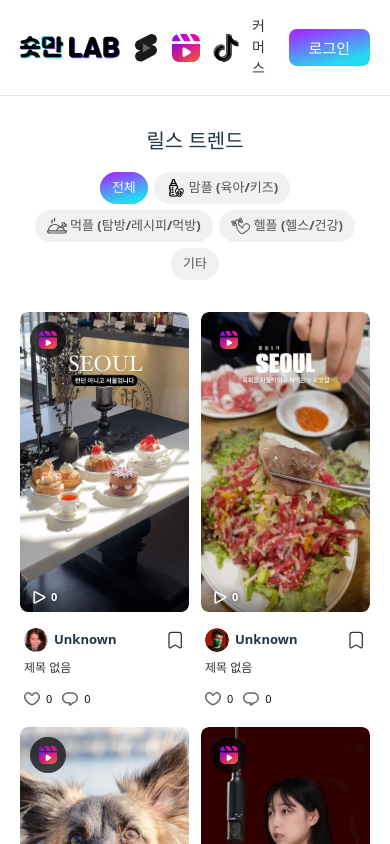
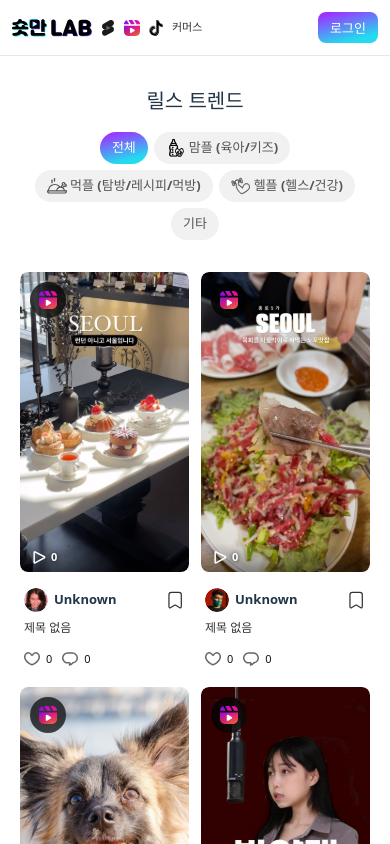
Before and after one commit to devshortman/shortman-mono, a React (Vite) app in the folder frontend/: page /#/reels in a window 390 px wide. Shown: the top 844 px of the page. Built offline with nearby package versions, Linux system fonts and the light colour scheme; no server answers; a web font is replaced by a local one.

Commit message:
fix: header style mobile: header style

```diff
--- a/frontend/src/component/header/header.tsx
+++ b/frontend/src/component/header/header.tsx
@@ -2,7 +2,6 @@ import { useEffect, useState } from 'react';
 import { useNavigate, useLocation } from 'react-router-dom';
 import logo from '../../assets/image/logo.svg';
 import search from '../../assets/image/icon_btn.svg';
-import bookmark from '../../assets/image/icon_btn_mark.svg';
 import youtubeIcon from '../../assets/image/youtube.svg';
 import instaIcon from '../../assets/image/insta.svg';
 import tiktokIcon from '../../assets/image/tiktok.svg';
--- a/frontend/src/component/header/style.css
+++ b/frontend/src/component/header/style.css
@@ -166,46 +166,125 @@
         }
     }
 
-    /* 모바일: 768px 이하 */
+    /* 모바일: 768px 이하 - 이미지 크기는 아래 변수로 조절 가능 */
     @media (max-width: 768px) {
+        --header-mobile-logo-width: 100px;
+        --header-mobile-logo-min-width: 80px;
+        --header-mobile-nav-icon-size: 18px;
+        --header-mobile-action-icon-size: 24px;
+        --header-mobile-avatar-size: 32px;
+
         padding: 16px 20px;
         gap: 12px;
         flex-wrap: nowrap;
+        min-width: 0;
 
         > img {
-            width: 100px;
-            min-width: 80px;
+            width: var(--header-mobile-logo-width);
+            min-width: var(--header-mobile-logo-min-width);
             height: auto;
             object-fit: contain;
+            flex-shrink: 0;
         }
 
         .t {
             gap: 12px;
             font-size: 14px;
             font-weight: 500;
-            /* justify-content: center; */
             flex: 1;
             min-width: 0;
+            overflow-x: auto;
+            overflow-y: hidden;
+            -webkit-overflow-scrolling: touch;
+            scrollbar-width: none;
+        }
+
+        .t::-webkit-scrollbar {
+            display: none;
+        }
+
+        .t .nav-item {
+            flex-shrink: 0;
         }
 
         .t .nav-icon {
-            width: 22px;
-            height: 22px;
+            width: var(--header-mobile-nav-icon-size);
+            height: var(--header-mobile-nav-icon-size);
+            min-width: 0;
+            min-height: 0;
+            max-width: var(--header-mobile-nav-icon-size);
+            max-height: var(--header-mobile-nav-icon-size);
         }
 
         .c {
             gap: 12px;
             flex-shrink: 0;
+            min-width: 0;
         }
 
         .c img {
-            width: 24px;
-            height: 24px;
+            width: var(--header-mobile-action-icon-size);
+            height: var(--header-mobile-action-icon-size);
         }
 
         .c .avatar {
-            width: 32px;
-            height: 32px;
+            width: var(--header-mobile-avatar-size);
+            height: var(--header-mobile-avatar-size);
+        }
+    }
+
+    /* 초소형 모바일: 400px 이하 - 이미지 크기는 아래 변수로 조절 가능 */
+    @media (max-width: 400px) {
+        --header-mobile-logo-width: 80px;
+        --header-mobile-logo-min-width: 60px;
+        --header-mobile-nav-icon-size: 16px;
+        --header-mobile-action-icon-size: 22px;
+        --header-mobile-avatar-size: 28px;
+
+        padding: 12px 12px;
+        gap: 8px;
+
+        > img {
+            width: var(--header-mobile-logo-width);
+            min-width: var(--header-mobile-logo-min-width);
+        }
+
+        .t {
+            gap: 8px;
+            font-size: 12px;
+        }
+
+        .t .nav-icon {
+            width: var(--header-mobile-nav-icon-size);
+            height: var(--header-mobile-nav-icon-size);
+            min-width: 0;
+            min-height: 0;
+            max-width: var(--header-mobile-nav-icon-size);
+            max-height: var(--header-mobile-nav-icon-size);
+        }
+
+        .t .nav-item span {
+            font-size: 11px;
+        }
+
+        .c {
+            gap: 8px;
+        }
+
+        .c img {
+            width: var(--header-mobile-action-icon-size);
+            height: var(--header-mobile-action-icon-size);
+        }
+
+        .c .avatar {
+            width: var(--header-mobile-avatar-size);
+            height: var(--header-mobile-avatar-size);
+        }
+
+        .c .header-login-btn,
+        .c .header-logout-btn {
+            padding: 6px 12px;
+            font-size: 13px;
         }
     }
 }
--- a/frontend/src/config/api.ts
+++ b/frontend/src/config/api.ts
@@ -13,6 +13,7 @@ export const API_BASE_URL = isDevelopment
 export const API_ENDPOINTS = {
   REGIONAL_SHORTS: `${API_BASE_URL}/api/v1/shorts/regional`,
   SHORTS: `${API_BASE_URL}/api/v1/shorts`,
+  CRAWL_KEYWORD: `${API_BASE_URL}/api/v1/shorts/crawl-keyword`,
   HEALTH: `${API_BASE_URL}/health`,
 } as const;
 
--- a/frontend/src/route/admin/admin.tsx
+++ b/frontend/src/route/admin/admin.tsx
@@ -1,6 +1,7 @@
 
 import { useEffect, useState } from 'react';
 import { supabase } from '../../supabaseClient';
+import { API_ENDPOINTS } from '../../config/api';
 
 export default function AdminKeywords() {
   const [keywords, setKeywords] = useState<any[]>([]);
@@ -8,6 +9,12 @@ export default function AdminKeywords() {
   const [testEmail, setTestEmail] = useState('');
   const [testPassword, setTestPassword] = useState('');
   const [authMessage, setAuthMessage] = useState<string | null>(null);
+
+  // 구글 Shorts 키워드 크롤
+  const [crawlKeyword, setCrawlKeyword] = useState('육아');
+  const [crawlHtml, setCrawlHtml] = useState('');
+  const [crawlResult, setCrawlResult] = useState<{ parsed: number; saved: number } | null>(null);
+  const [crawlError, setCrawlError] = useState<string | null>(null);
 
   async function fetchKeywords() {
     const { data } = await supabase.from('keywords').select('*').order('created_at', { ascending: false });
@@ -20,6 +27,29 @@ export default function AdminKeywords() {
   //   setNewKeyword('');
   //   fetchKeywords();
   // }
+
+  async function runCrawlKeyword() {
+    setCrawlResult(null);
+    setCrawlError(null);
+    try {
+      const res = await fetch(API_ENDPOINTS.CRAWL_KEYWORD, {
+        method: 'POST',
+        headers: { 'Content-Type': 'application/json' },
+        body: JSON.stringify({
+          keyword: crawlKeyword.trim() || '육아',
+          html: crawlHtml.trim() || undefined,
+          region: 'korea',
+        }),
+      });
+      const data = await res.json();
+      if (!res.ok) throw new Error(typeof data.detail === 'string' ? data.detail : JSON.stringify(data.detail || '크롤 실패'));
+      setCrawlResult({ parsed: data.parsed, saved: data.saved });
+    } catch (e) {
+      setCrawlError(e instanceof Error ? e.message : '크롤 실패');
+      setCrawlResult({ parsed: 0, saved: 0 });
+      console.error(e);
+    }
+  }
 
   async function createTestUser() {
     setAuthMessage(null);
@@ -67,6 +97,38 @@ export default function AdminKeywords() {
 
       <hr style={{ margin: '32px 0' }} />
 
+      <h2>구글 Shorts 키워드 크롤</h2>
+      <p style={{ fontSize: 14, color: '#666', marginBottom: 12 }}>
+        구글에서 “육아” 등으로 검색한 후 Shorts 탭을 선택하고, 페이지 HTML을 복사해 붙여넣으세요.
+      </p>
+      <div style={{ marginBottom: 8 }}>
+        <input
+          value={crawlKeyword}
+          onChange={(e) => setCrawlKeyword(e.target.value)}
+          placeholder="키워드 (예: 육아)"
+          style={{ width: '100%', maxWidth: 320, padding: 8, marginBottom: 8 }}
+        />
+      </div>
+      <div style={{ marginBottom: 8 }}>
+        <textarea
+          value={crawlHtml}
+          onChange={(e) => setCrawlHtml(e.target.value)}
+          placeholder="HTML 붙여넣기 (선택) — 없으면 SERPAPI_KEY로 API 검색 시도"
+          rows={6}
+          style={{ width: '100%', maxWidth: 600, padding: 8, fontFamily: 'monospace', fontSize: 12 }}
+        />
+      </div>
+      <button onClick={runCrawlKeyword}>크롤 실행</button>
+      {crawlResult !== null && (
+        <p style={{ marginTop: 8, fontSize: 14, color: crawlError ? '#c00' : '#0a0' }}>
+          {crawlError
+            ? `오류: ${crawlError}`
+            : `파싱 ${crawlResult.parsed}개, 신규 저장 ${crawlResult.saved}개`}
+        </p>
+      )}
+
+      <hr style={{ margin: '32px 0' }} />
+
       <h2>테스트 로그인 계정 생성</h2>
       <p style={{ fontSize: 14, color: '#666', marginBottom: 12 }}>
         아래에서 이메일/비밀번호로 회원을 생성한 뒤, 로그인 페이지(/login)에서 로그인할 수 있습니다.
```
